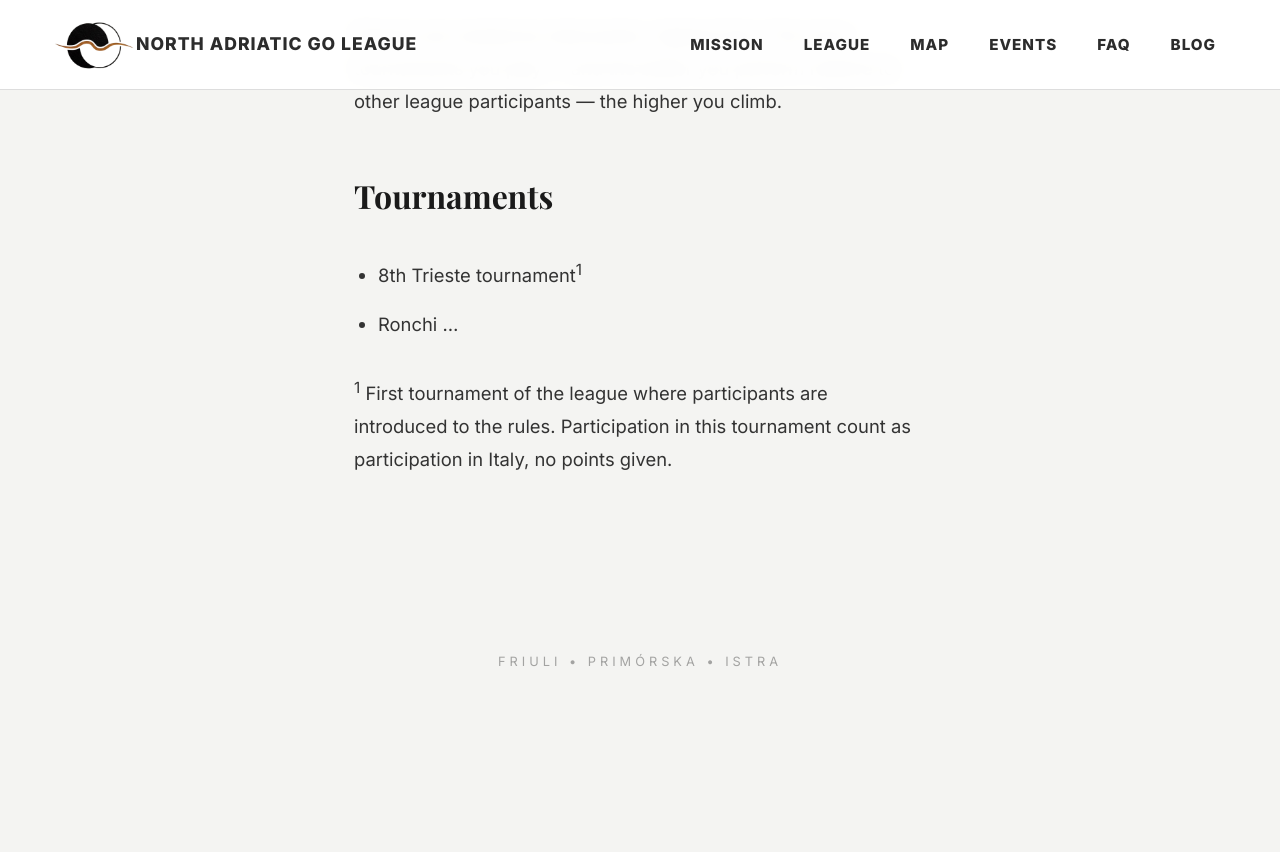
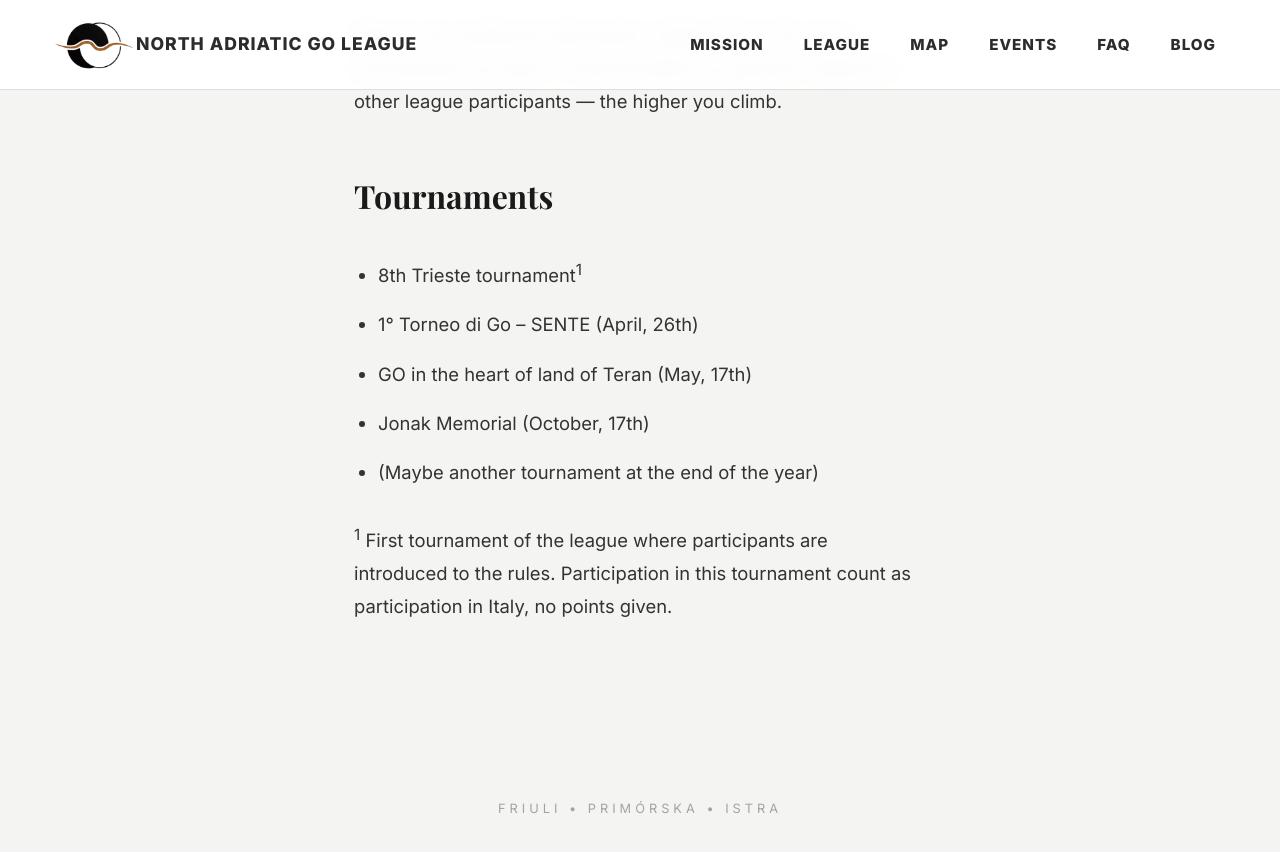
Before and after one commit to North-Adriatic-Go-League/north-adriatic-go-league.github.io, a Jekyll site: the page built from league.md, in a window 1280 px wide and 900 px high, scrolled down 1589 px. Shown: the top 852 px of the window. Built offline with Jekyll 4.4.1, drawn with Linux system fonts in a browser that asks for light colours; some web fonts are replaced; before the commit the page ends 2342 px from its top, so only the background shows below that.

Commit message:
Tournaments

```diff
--- a/league.md
+++ b/league.md
@@ -31,6 +31,9 @@ Players are ranked by total points, highest first. The more tournaments you play
 ### Tournaments
 
 - 8th Trieste tournament<sup>1</sup>
-- Ronchi ...
+- 1° Torneo di Go – SENTE (April, 26th)
+- GO in the heart of land of Teran (May, 17th)
+- Jonak Memorial (October, 17th)
+- (Maybe another tournament at the end of the year)
 
 <sup>1</sup> First tournament of the league where participants are introduced to the rules. Participation in this tournament count as participation in Italy, no points given.
```
